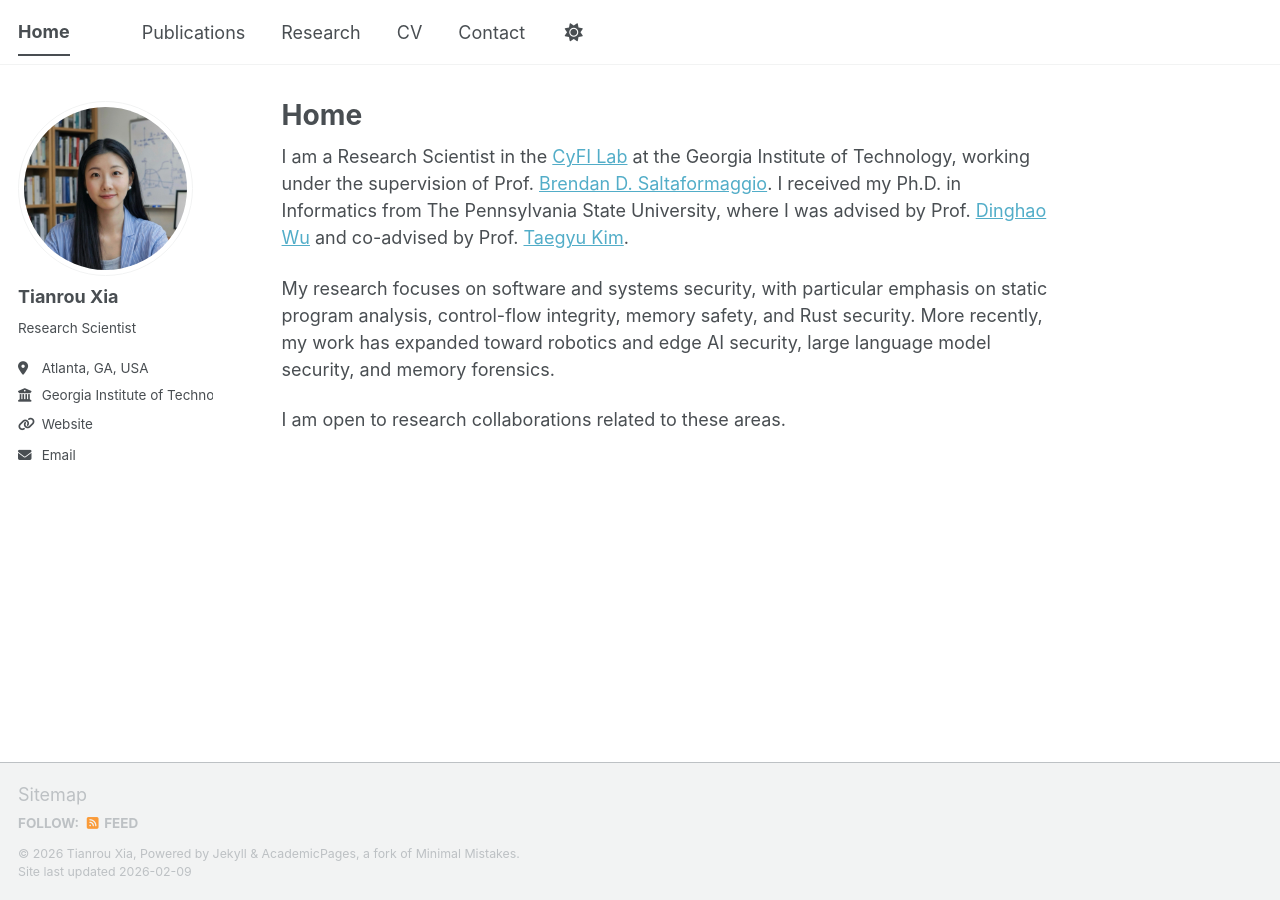
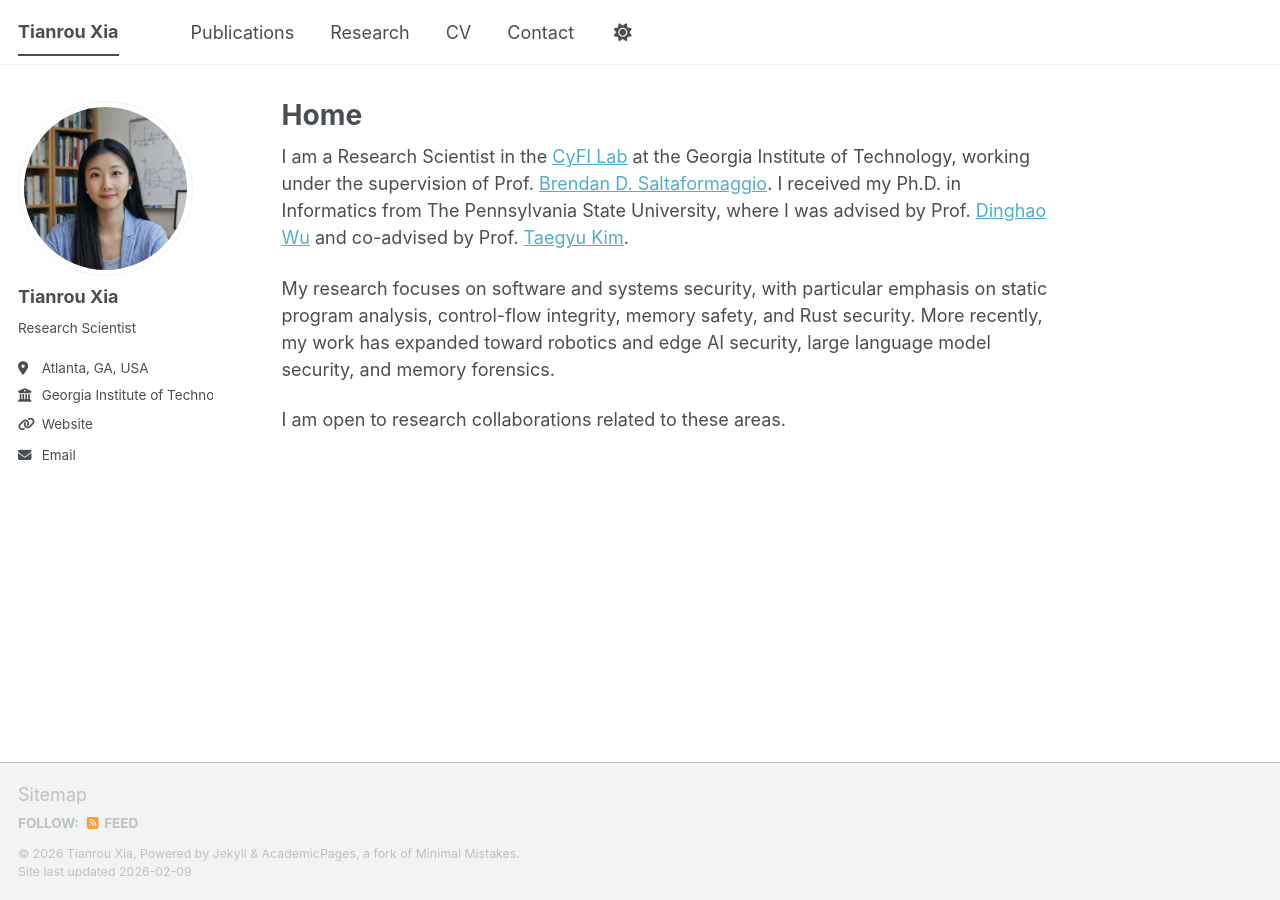
Before and after one commit to Shrimpig/shrimpig.github.io, a Jekyll site: the page built from index.md, in a window 1280 px wide. Built offline with Jekyll 4.4.1, drawn with Linux system fonts in a browser that asks for light colours; a script bundle is joined from its source files by our own code; library files that are not in the unit come from our copies.

Commit message:
Update site title in configuration file

```diff
--- a/_config.yml
+++ b/_config.yml
@@ -9,7 +9,7 @@
 # Basic Site Settings
 locale                   : "en-US"
 site_theme               : "default" # The available themes options are "default", "air", "sunrise", "mint", "dirt" and "contrast"
-title                    : "Home"
+title                    : "Tianrou Xia"
 title_separator          : "-"
 name                     : &name "Tianrou Xia"
 description              : "Tianrou Xia's academic portfolio"
```
